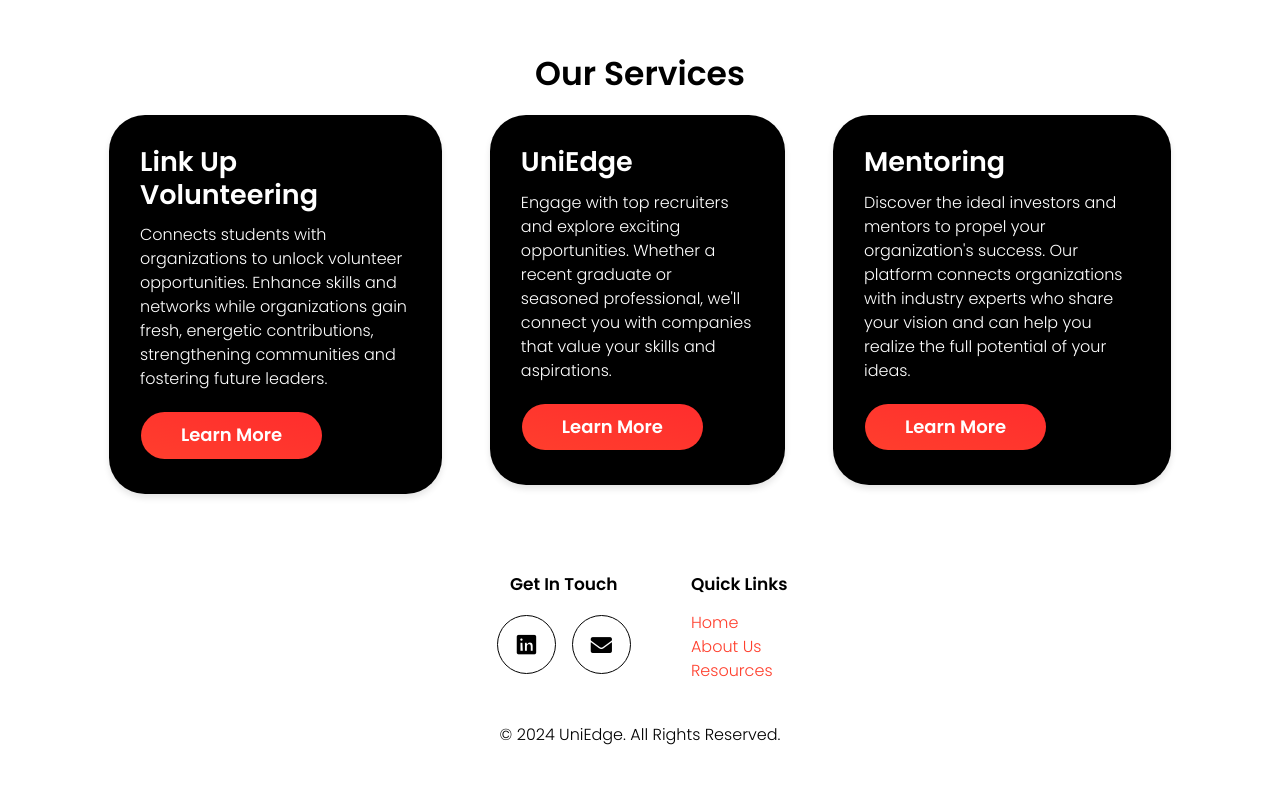
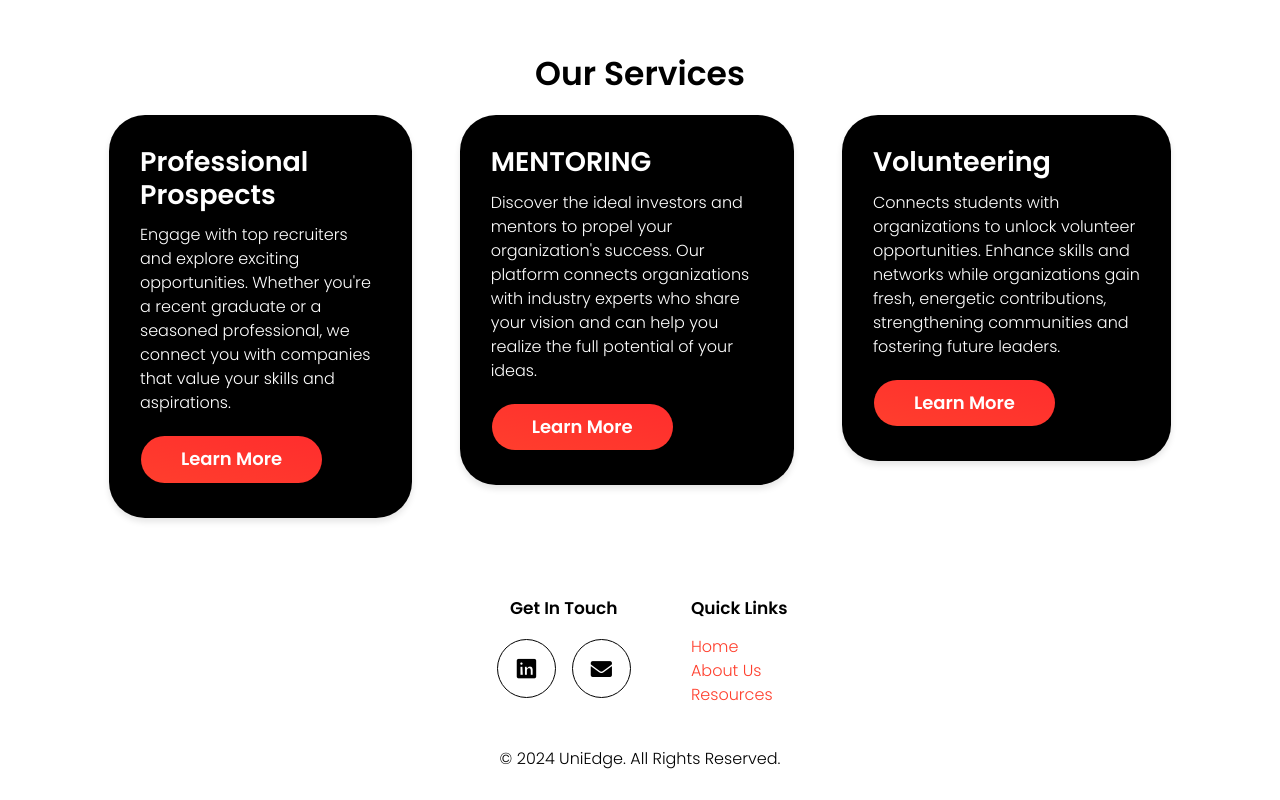
Before and after one commit to UniEdgeUCSD2024/UniEdge_UI, a React (Create React App) app: page /#/ in a window 1280 px wide. Shown: the part 1020-1820 px from the top of the page. Before the commit the page ends 1796 px from the top, so only its background shows below. Built offline with nearby package versions, Linux system fonts and the light colour scheme; no server answers; the database is empty.

Commit message:
updated text

```diff
--- a/src/components/OriginalHome.jsx
+++ b/src/components/OriginalHome.jsx
@@ -167,29 +167,29 @@
                 Our Services
               </h1>
 
-              <div className='d-flex justify-content-around  flex-column flex-md-row'>
+              <div className='d-flex justify-content-around flex-column flex-md-row'>
                 {[
                   {
-                    title: 'Link Up Volunteering',
+                    title: 'Professional Prospects',
+                    description:
+                      "Engage with top recruiters and explore exciting opportunities. Whether you're a recent graduate or a seasoned professional, we connect you with companies that value your skills and aspirations.",
+                    link: '/professional-prospects',
+                  },
+                  {
+                    title: 'MENTORING',
+                    description:
+                      "Discover the ideal investors and mentors to propel your organization's success. Our platform connects organizations with industry experts who share your vision and can help you realize the full potential of your ideas.",
+                    link: '/mentoring',
+                  },
+                  {
+                    title: 'Volunteering',
                     description:
                       'Connects students with organizations to unlock volunteer opportunities. Enhance skills and networks while organizations gain fresh, energetic contributions, strengthening communities and fostering future leaders.',
-                    link: '/volunteer',
-                  },
-                  {
-                    title: 'UniEdge',
-                    description:
-                      "Engage with top recruiters and explore exciting opportunities. Whether a recent graduate or seasoned professional, we'll connect you with companies that value your skills and aspirations.",
-                    link: '/uniedge',
-                  },
-                  {
-                    title: 'Mentoring',
-                    description:
-                      "Discover the ideal investors and mentors to propel your organization's success. Our platform connects organizations with industry experts who share your vision and can help you realize the full potential of your ideas.",
-                    link: '/mentoringlanding',
+                    link: '/volunteering',
                   },
                 ].map((service) => (
                   <div key={service.title} className='h-100 px-4 w-fit'>
-                    <Card className='cardContainer bg-black text-white p-3'>
+                    <Card className='cardContainer bg-black text-white p-3 h-full'>
                       <CardBody>
                         <CardTitle
                           tag='h2'
```
